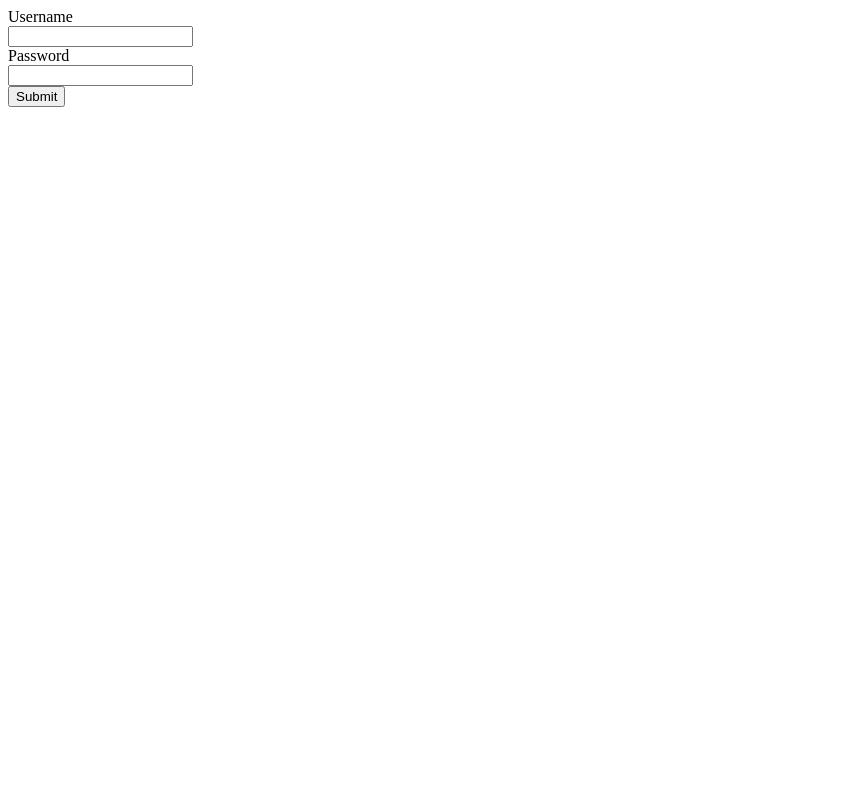
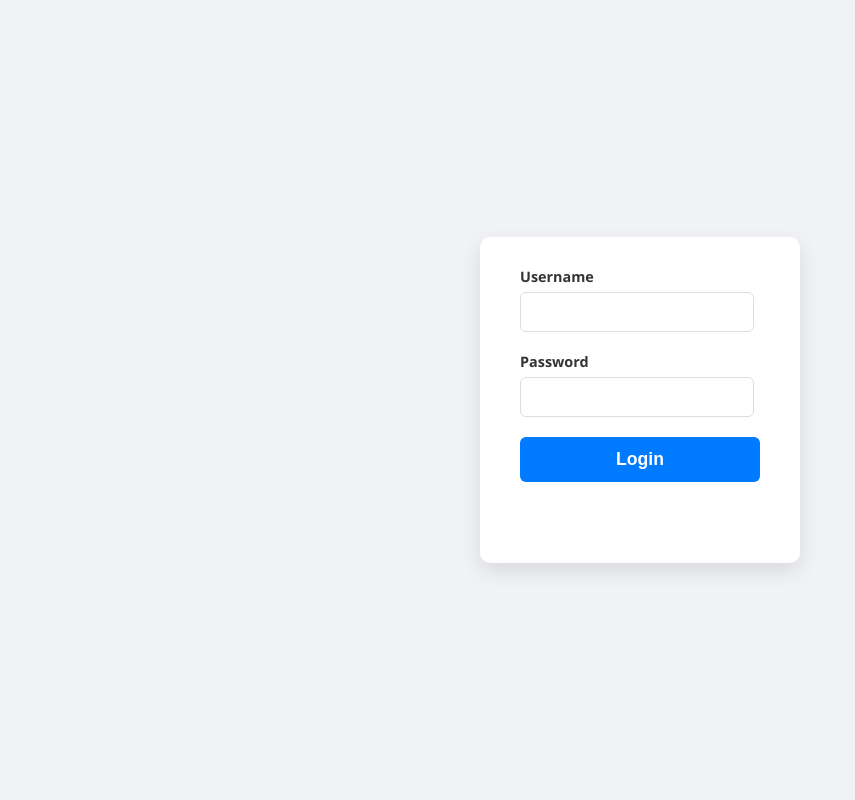
Before and after one commit to NabilAbdelouahed/secure-file-sharing, a PHP site: page / in a window 1280 px wide. Shown: the whole page, without its empty margins (0-855 px from the left). Run offline with PHP 8.4, Linux system fonts and the light colour scheme.

Commit message:
login css

```diff
--- a/index.php
+++ b/index.php
@@ -4,16 +4,19 @@
     <meta charset="UTF-8" />
     <meta name="viewport" content="width=device-width, initial-scale=1" />
     <title>Login</title>
+    <link rel="stylesheet" type="text/css" href="./login.css" />
   </head>
   <body>
-    <div id="authForm">
-      <form method="pos" action="./auth/login.php" method="post">
-        <label for="username">Username</label><br>
-        <input type="text" id="username" name="username" required><br>
-        <label for="password">Password</label><br>
-        <input type="text" id="password" name="password" required><br>
-        <input type="submit" value="Submit">
+    <div id="loginForm">
+      <form action="./auth/login.php" method="post">
+        <label for="username">Username</label>
+        <input type="text" id="username" name="username" required>
+        <label for="password">Password</label>
+        <input type="text" id="password" name="password" required>
+        <button type="submit">Login</button>
       </form>
+      <h3 id="loginStatus"></h3>
     </div>
+
   </body>
 </html>
--- /dev/null
+++ b/login.css
@@ -0,0 +1,70 @@
+
+body {
+  background: #f0f2f5;
+  font-family: 'Segoe UI', Tahoma, Geneva, Verdana, sans-serif;
+  display: flex;
+  justify-content: center;
+  align-items: center;
+  height: 100vh;
+  margin: 0;
+}
+
+#loginStatus {
+  margin-top: 15px;
+  text-align: center;
+  font-size: 16px;
+  color: #4d4a4a;
+  font-weight: 500;
+  min-height: 1.2em;
+}
+
+#loginForm {
+  background: white;
+  padding: 30px 40px;
+  border-radius: 10px;
+  box-shadow: 0 8px 20px rgba(0,0,0,0.1);
+  width: 320px;
+  box-sizing: border-box;
+}
+
+#loginForm label {
+  display: block;
+  margin-bottom: 6px;
+  font-weight: 600;
+  color: #333;
+  font-size: 0.9rem;
+}
+
+#loginForm input[type="text"],
+#loginForm input[type="password"] {
+  width: 85%;
+  padding: 10px 14px;
+  margin-bottom: 20px;
+  border: 1.8px solid #ddd;
+  border-radius: 6px;
+  font-size: 1rem;
+  transition: border-color 0.3s ease;
+}
+
+#loginForm input[type="text"]:focus,
+#loginForm input[type="password"]:focus {
+  border-color: #007bff;
+  outline: none;
+}
+
+#loginForm button {
+  width: 100%;
+  padding: 12px;
+  background-color: #007bff;
+  border: none;
+  border-radius: 6px;
+  color: white;
+  font-size: 1.1rem;
+  font-weight: 700;
+  cursor: pointer;
+  transition: background-color 0.3s ease;
+}
+
+#loginForm button:hover {
+  background-color: #0056b3;
+}
```
